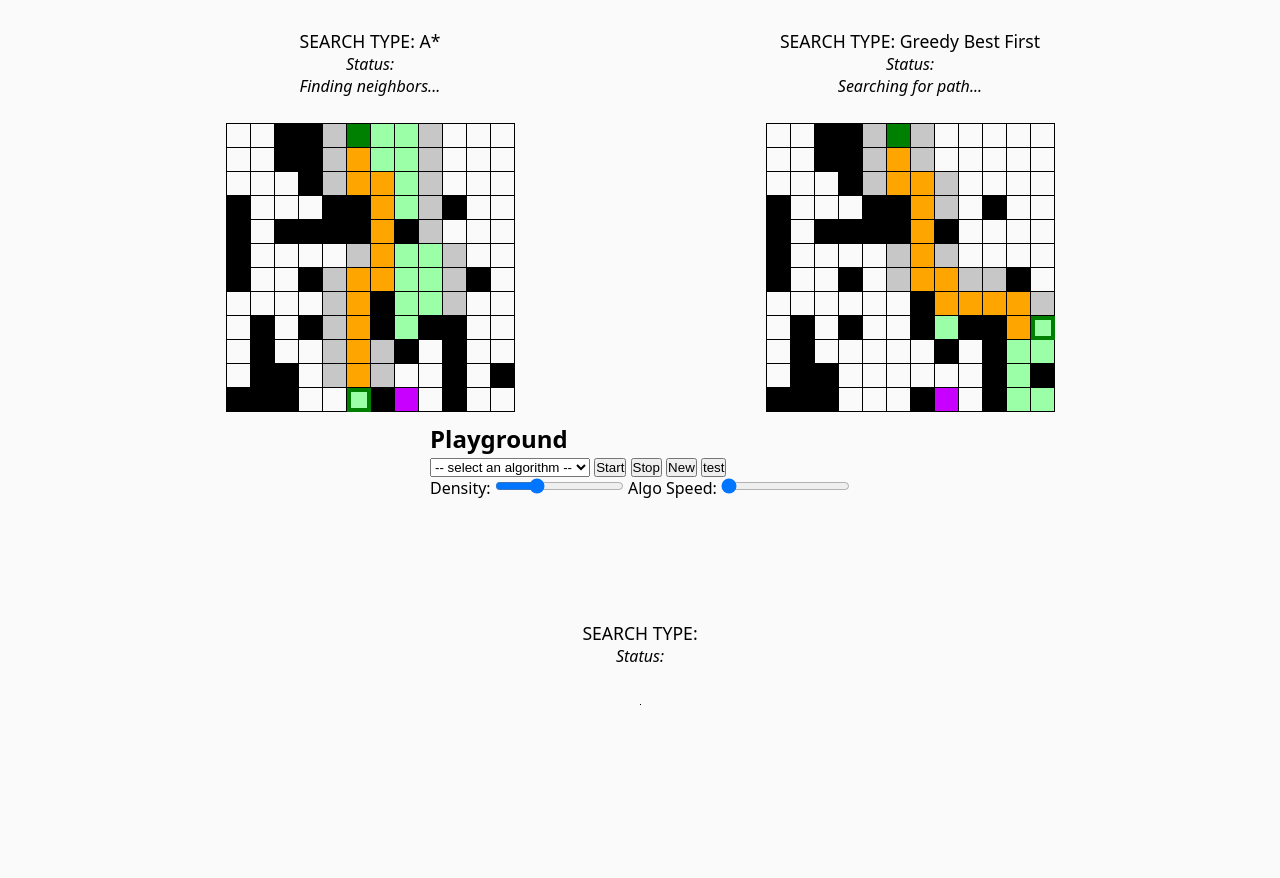
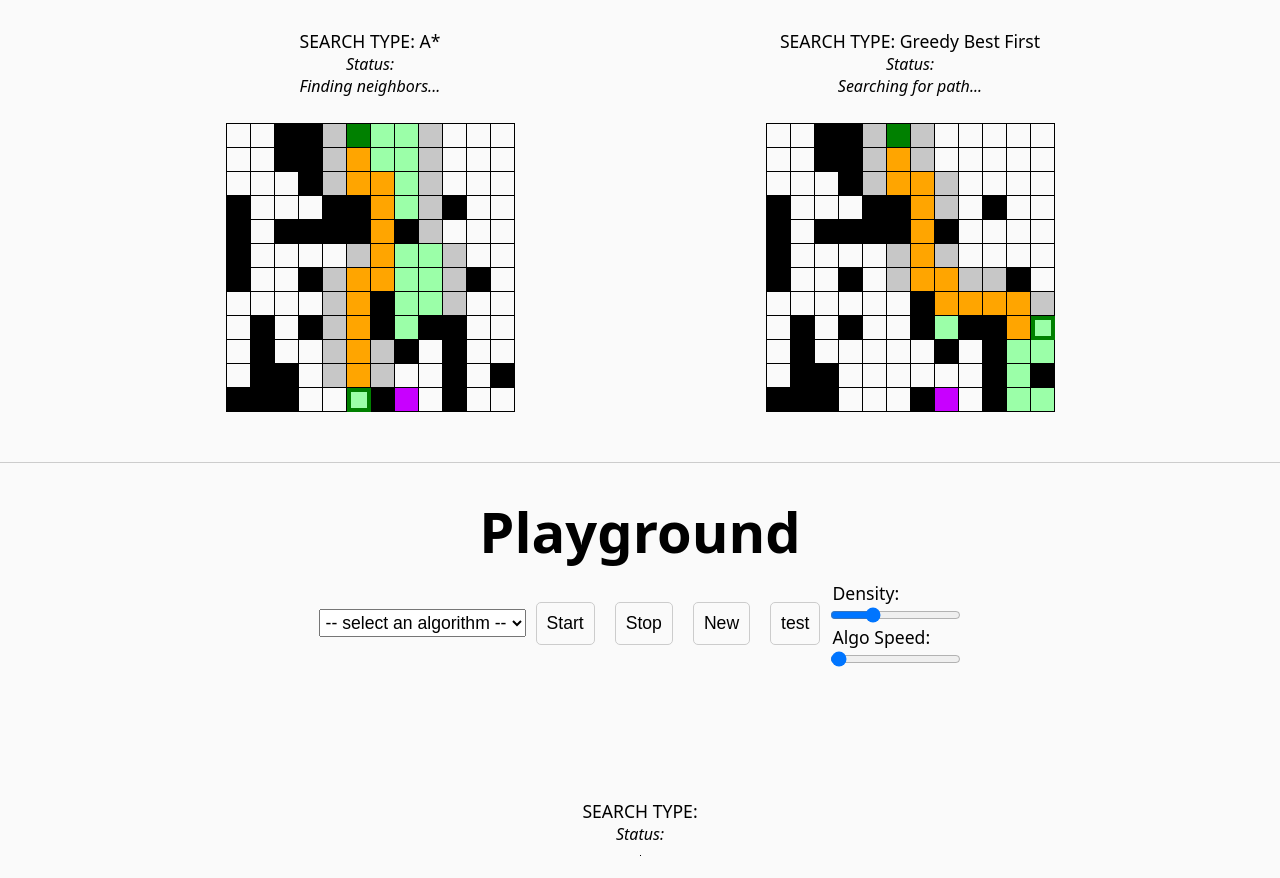
Before and after one commit to MikoFrosty/pathman, a website with bundled scripts: page v2/alt-index.html in a window 1280 px wide. Shown: the part 506-1384 px from the top of the page. Before the commit the page ends 1295 px from the top, so only its background shows below. Built offline with nearby package versions, Linux system fonts and the light colour scheme.

Commit message:
Add playground styling

```diff
--- a/v2/alt-style.css
+++ b/v2/alt-style.css
@@ -56,6 +56,79 @@ h1 {
     display: block;
     font-size: 1.1rem;
     font-weight: 500;
+}
+#playground {
+  border-top: 1px solid #ccc;
+  width: 100%;
+  min-height: 100vh;
+  margin: 40px 0;
+  padding-top: 30px;
+  background-color: #fafafa;
+}
+#playground h2 {
+    text-align: center;
+    font-size: 3.5rem;
+}
+#playground #controls {
+    display: flex;
+    flex-direction: row;
+    justify-content: center;
+    align-items: center;
+    width: 100%;
+    margin: 10px 0;
+}
+#playground .info-box {
+    height: auto;
+}
+button {
+    border: none;
+    background-color: #fafafa;
+    margin: 0 10px;
+    padding: 10px;
+    font-size: 1.1rem;
+    font-weight: 500;
+    border: 1px solid #ccc;
+    border-radius: 5px;
+    cursor: pointer;
+}
+button:hover {
+    background-color: #ccc;
+}
+button:active {
+    background-color: #aaa;
+}
+/* style for drop down menu */
+#algorithm-select {
+  position: relative;
+  display: inline-block;
+  padding: 2px;
+  font-size: 1.1rem;
+}
+#algorithm-select:focus {
+  outline: none;
+}
+
+#slider-container {
+    display: flex;
+    flex-direction: column;
+    justify-content: center;
+    align-items: center;
+}
+#slider-container label {
+    align-self: flex-start;
+    text-align: left;
+    font-size: 1.1rem;
+    font-weight: 500;
+    padding: 2px;
+}
+#slider-container input {
+    width: 100%;
+    height: 10px;
+    margin: 3px 0;
+    border-radius: 5px;
+    background: #fafafa;
+    outline: none;
+    border: 1px solid #ccc;
 }
 .field {
   flex: 0 0 auto;
@@ -141,8 +214,8 @@ h1 {
         min-height: 210px;
     }
   .field div {
-    width: 12px;
-    height: 12px;
+    width: 11px;
+    height: 11px;
   }
 }
 @media only screen and (max-width: 380px) {
@@ -156,4 +229,7 @@ h1 {
     width: 10px;
     height: 10px;
   }
+  #playground h2 {
+    font-size: 2.8rem;
+  }
 }
```
